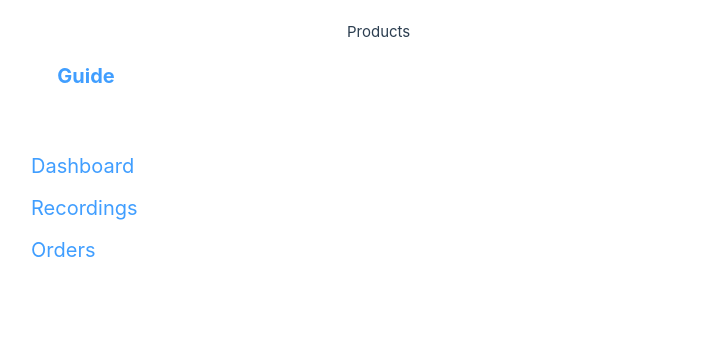
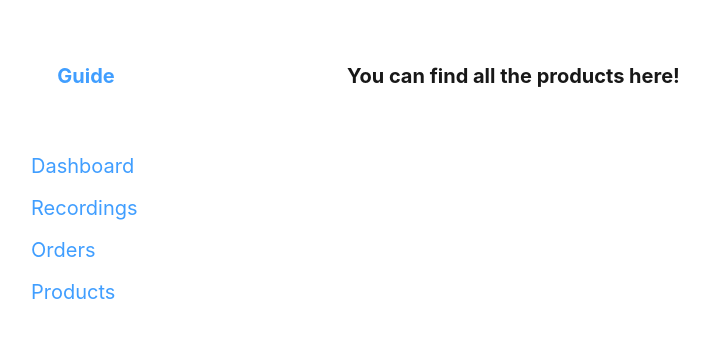
Before and after one commit to ICT4D-Group-16/Front, a Vue app: page /#/myAccount in a window 1280 px wide. Shown: the top 338 px of the page, without its empty margins (21-730 px from the left). Built offline with nearby package versions, Linux system fonts and the light colour scheme.

Commit message:
添加了一个成功的能够前后端通信的案例，

```diff
--- a/src/components/guideBar.vue
+++ b/src/components/guideBar.vue
@@ -12,6 +12,9 @@
         <div class="guideBar">
             <router-link to="/myOrder" class="routerLink">Orders</router-link>
         </div>
+        <div class="guideBar">
+            <router-link to="/myAccount" class="routerLink">Products</router-link>
+        </div>
     </div>
 </template>
 
--- a/src/components/myAccount.vue
+++ b/src/components/myAccount.vue
@@ -6,7 +6,9 @@
         </el-aside>
     </el-aside>
     <el-main style="width: 900px">
-        <div>Products</div>
+        <div>
+            <p class="orderGuide"> You can find all the products here!</p>
+        </div>
     </el-main>
 </template>
 
@@ -20,5 +22,11 @@ export default {
 </script>
 
 <style scoped>
-
+.orderGuide{
+    margin-top: 40px;
+    margin-bottom: 40px;
+    color: #181818;
+    font-size: 20px;
+    font-weight: bold;
+}
 </style>
--- a/src/components/myOrder.vue
+++ b/src/components/myOrder.vue
@@ -9,9 +9,9 @@
             <p class="orderGuide"> You can find all the orders related to our community here!</p>
         </div>
             <el-table :data="tableData" border style="width: 100%">
-                <el-table-column prop="date" label="Date" width="120" />
-                <el-table-column prop="name" label="Name" width="120" />
-                <el-table-column prop="phone" label="Phone Number" width="140" />
+                <el-table-column prop="createTime" label="Date" width="120" />
+                <el-table-column prop="modifiedTime" label="Name" width="120" />
+                <el-table-column prop="orderId" label="Phone Number" width="140" />
                 <el-table-column prop="productName" label="ProductName" width="120"/>
                 <el-table-column prop="productBelongName" label="Product Offer" width="140"/>
                 <el-table-column prop="communityNumber" label="Community" width="120"/>
@@ -27,16 +27,25 @@
 <script>
 import GuideBar from "@/components/guideBar.vue";
 import { ElMessage, ElMessageBox } from 'element-plus'
-import {productList} from "@/service/user";
+import {productCateList, productList} from "@/service/user";
 
 export default {
     name: "myOrder",
     components: {GuideBar},
-
+    created() {
+        this.fetchProductCateList()
+    },
     methods:{
+        async fetchProductCateList(){
+            await productCateList().then((res) => {
+               let array = res.data
+                console.log(array[0])
+                this.tableData = array
+            })
+        },
         handleDelete: async (row) => {
             await productList().then((res) => {
-                console.log(res)
+                console.log(res.data())
             })
             ElMessageBox.confirm(
                 'This task will be deleted, Continue?',
@@ -66,13 +75,12 @@ export default {
         return {
              tableData: [
                 {
-                    date: '2016-05-03',
-                    name: 'Tom',
-                    phone: '123456789',
-                    productNumber: '1',
-                    productName: 'Oil',
-                    productBelongName: 'Tom',
-                    communityNumber: '1',
+                    createTime: '',
+                    modifiedTime: '',
+                    orderId: '',
+                    productName: '',
+                    productBelongName: '',
+                    communityNumber: ''
                 },
 
             ]
--- a/src/service/user.js
+++ b/src/service/user.js
@@ -7,3 +7,7 @@ export function login(params) {
 export function productList() {
   return axios.get("/pms/product/list");
 }
+
+export function productCateList() {
+  return axios.get("/pms/pmsOrderMaster/list");
+}
--- a/vite.config.js
+++ b/vite.config.js
@@ -26,5 +26,8 @@ export default defineConfig({
     alias: {
       '@': fileURLToPath(new URL('./src', import.meta.url))
     }
-  }
+  },
+    server: {
+      port:5000,
+    }
 })
```
